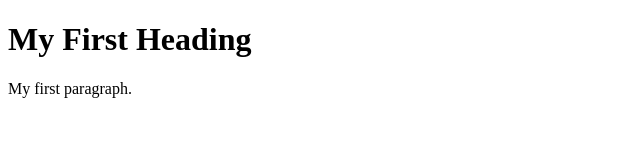
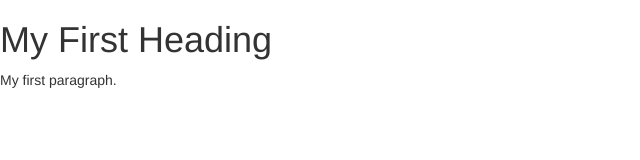
Before and after one commit to hkgian/hkgian.github.io, a plain HTML site: page index.html in a window 1280 px wide. Shown: the whole page, without its empty margins (0-640 px from the left). Drawn offline with nearby package versions, Linux system fonts and the light colour scheme.

Commit message:
Added Bootstrap
Added Bootstrap

```diff
--- a/index.html
+++ b/index.html
@@ -1,10 +1,20 @@
 <!DOCTYPE html>
 <html>
+<head>
+    <!--[if lt IE 9]>
+        <script src="/js/html5shiv.js"></script>
+    <![endif]-->
+    <meta charset="UTF-8">
+    <title>Gianluca Interino</title>
+    <!-- Latest compiled and minified CSS -->
+    <link rel="stylesheet" href="https://maxcdn.bootstrapcdn.com/bootstrap/3.3.7/css/bootstrap.min.css" integrity="sha384-BVYiiSIFeK1dGmJRAkycuHAHRg32OmUcww7on3RYdg4Va+PmSTsz/K68vbdEjh4u" crossorigin="anonymous">
+    <!-- Optional theme -->
+    <link rel="stylesheet" href="https://maxcdn.bootstrapcdn.com/bootstrap/3.3.7/css/bootstrap-theme.min.css" integrity="sha384-rHyoN1iRsVXV4nD0JutlnGaslCJuC7uwjduW9SVrLvRYooPp2bWYgmgJQIXwl/Sp" crossorigin="anonymous">
+    <!-- Latest compiled and minified JavaScript -->
+    <script src="https://maxcdn.bootstrapcdn.com/bootstrap/3.3.7/js/bootstrap.min.js" integrity="sha384-Tc5IQib027qvyjSMfHjOMaLkfuWVxZxUPnCJA7l2mCWNIpG9mGCD8wGNIcPD7Txa" crossorigin="anonymous"></script>
+</head>
 <body>
-
-<h1>My First Heading</h1>
-
-<p>My first paragraph.</p>
-
+    <h1>My First Heading</h1>
+    <p>My first paragraph.</p>
 </body>
 </html>
```
